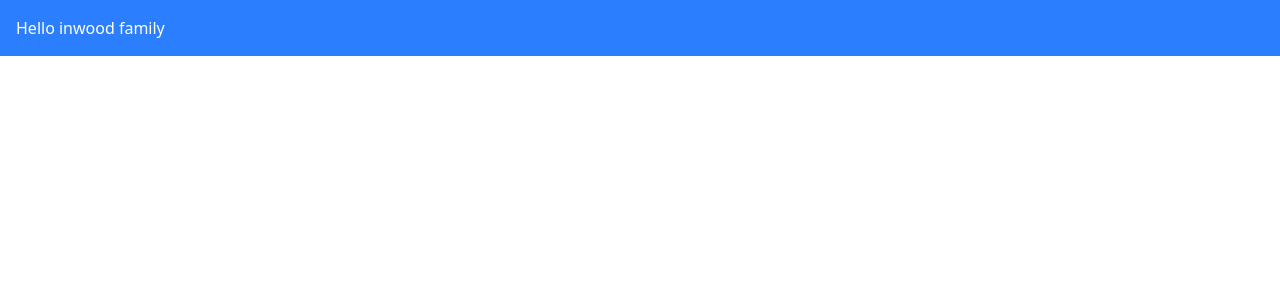
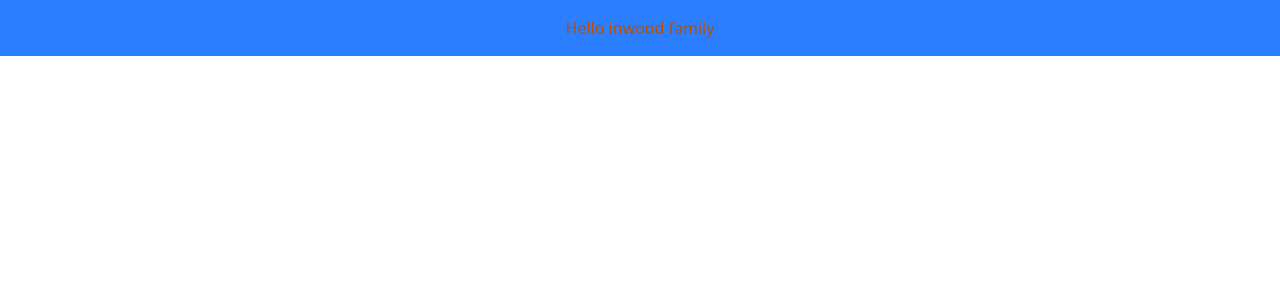
Before and after one commit to MrOLU24/INWOOD, a React (Vite) app: page / in a window 1280 px wide. Shown: the top 300 px of the page. Built offline with nearby package versions, Linux system fonts and the light colour scheme.

Commit message:
testing tailwind

```diff
--- a/src/App.jsx
+++ b/src/App.jsx
@@ -3,7 +3,7 @@ import React from "react";
 function App() {
   return (
     <div className="bg-blue-500 text-white p-4">
-      <p> Hello inwood family</p>
+      <p className="flex justify-center items-center text-amber-700"> Hello inwood family</p>
     </div>
   );
 }
```
